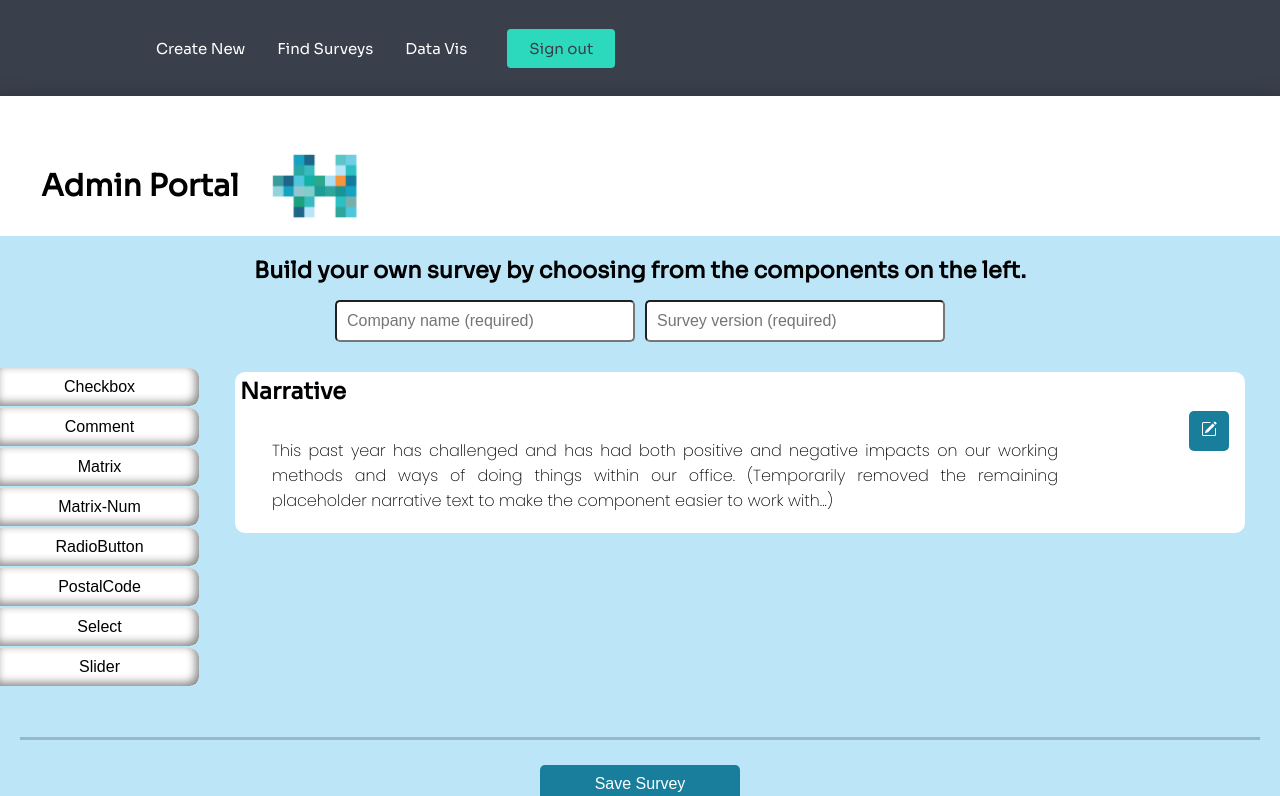
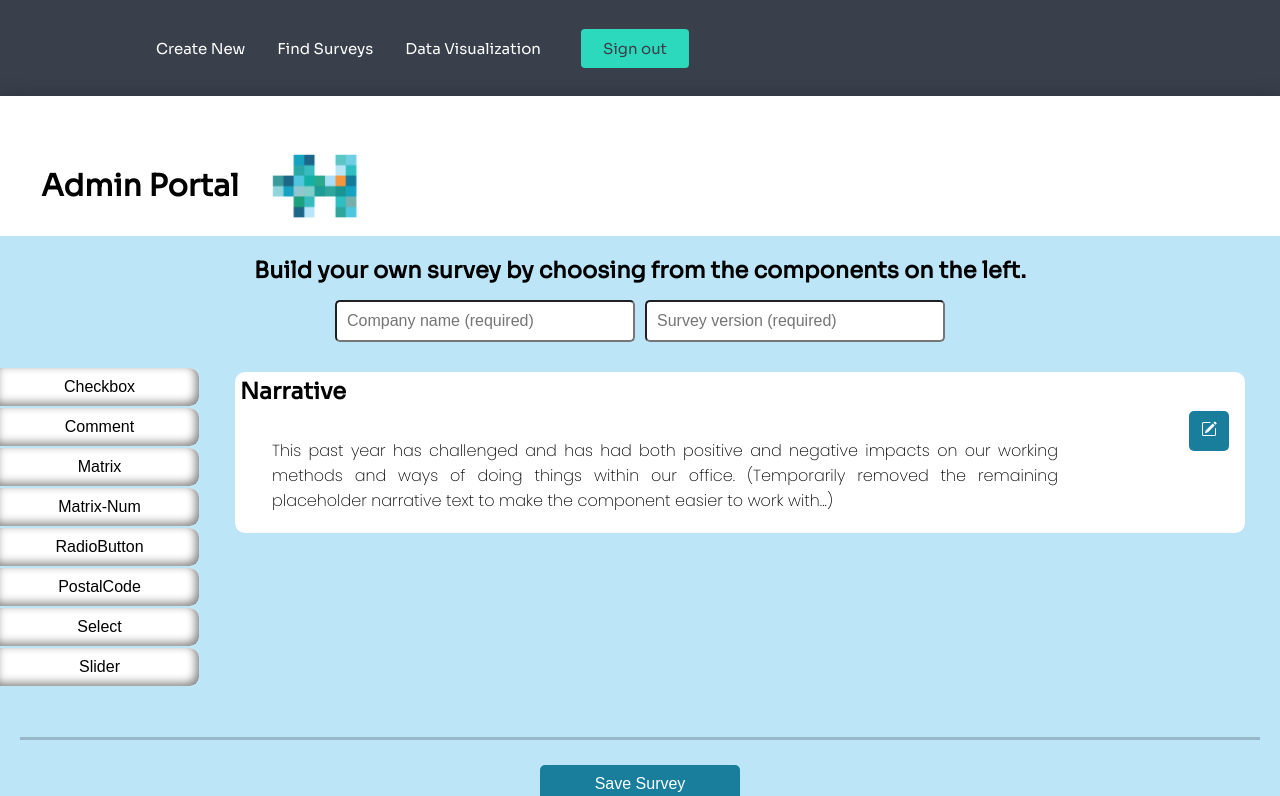
Before and after one commit to fjjes/project3-Hive, a React (Create React App) app in the folder client/: page / in a window 1280 px wide. Shown: the top 796 px of the page. Built offline with nearby package versions, Linux system fonts and the light colour scheme.

Commit message:
Minor edits to remove warnings

```diff
--- a/client/src/components/Navbar/Navbar.js
+++ b/client/src/components/Navbar/Navbar.js
@@ -1,5 +1,5 @@
 import React from 'react';
-import logo from '../../images/hivetagline2.png'
+// import logo from '../../images/hivetagline2.png'
 import {Nav, NavLink, Bars, NavMenu, NavBtnLink} from './NavbarElements';
 
 const Navbar = () => {
@@ -12,9 +12,9 @@ const Navbar = () => {
         <Bars />
         <NavMenu>
           {/* <NavLink to='/' activeStyle>Home</NavLink> */}
-          <NavLink to='/create-new' activeStyle>Create New</NavLink>
-          <NavLink to='/find-list' activeStyle>Find Surveys</NavLink>
-          <NavLink to='/data-vis' activeStyle>Data Vis</NavLink>
+          <NavLink to='/create-new' activeStyle={{color:"#f59645"}}>Create New</NavLink>
+          <NavLink to='/find-list' activeStyle={{color:"#f59645"}}>Find Surveys</NavLink>
+          <NavLink to='/data-vis' activeStyle={{color:"#f59645"}}>Data Visualization</NavLink>
           <NavBtnLink to='/sign-out'>Sign out</NavBtnLink>
         </NavMenu>
       </Nav>
```
